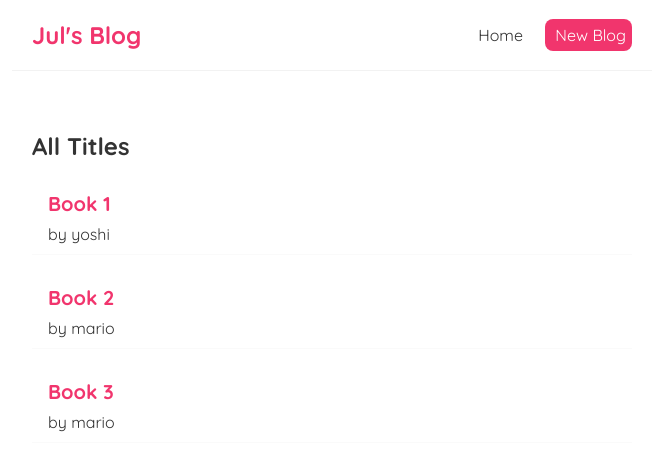
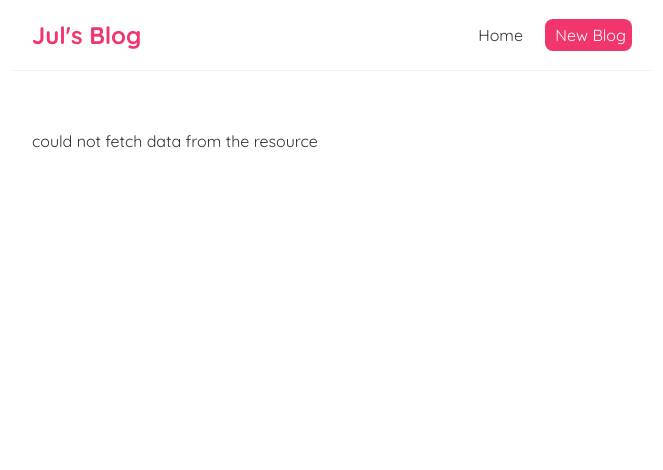
Before and after one commit to babyOctopuses/react-exercise, a React (Create React App) app in the folder exercise1/: page / in a window 1280 px wide. Shown: the top 470 px of the page, without its empty margins (308-971 px from the left). Built offline with nearby package versions, Linux system fonts and the light colour scheme; no server answers; data requests are answered from the project's data file.

Commit message:
added Error Handling

```diff
--- a/exercise1/src/Navbar/Home.js
+++ b/exercise1/src/Navbar/Home.js
@@ -6,23 +6,33 @@ import BlogList from '../BlogList';
 
     const [blogs, setBlogs]=useState(null);
     const [isPending, setIsPending] = useState(true);
+    const [error, setError] = useState(null);
 
     useEffect(()=>{
         setTimeout(()=>{
-            fetch("http://localhost:8000/blogs")
+            fetch("http://localhost:8000/blogss")
                 .then(res =>{
-            return res.json()
-            })
+                    if(!res.ok){
+                        throw Error("could not fetch data from the resource");
+                    }
+                    return res.json();
+                })
                 .then(data=>{
-                setBlogs(data);
-                setIsPending(false);
-            })
+                    setBlogs(data);
+                    setIsPending(false);
+                    setError(null);
+                })
+                .catch(err=>{
+                    setIsPending(false);
+                    setError(err.message);
+                })
         }, 1000)
     },[])
 
 
     return (
     <div className='home'>
+        {Error && <div>{error}</div>}
         {isPending && <div>Loading...</div>}
         {blogs && <BlogList blogs={blogs} title="All Titles"/> }
     </div>
```
